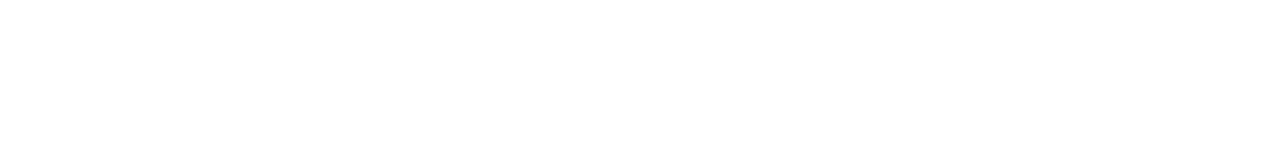
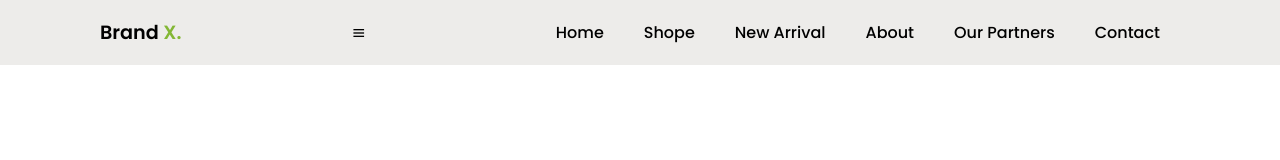
Before and after one commit to Dulmichamathka/Html-Css-Js---Furniture-Website, a plain HTML site: page index.html in a window 1280 px wide. Drawn offline with nearby package versions, Linux system fonts and the light colour scheme.

Commit message:
making header and  styled  it

```diff
--- a/index.html
+++ b/index.html
@@ -13,5 +13,19 @@
       href="https://cdn.jsdelivr.net/npm/boxicons@latest/css/boxicons.min.css"
     />
   </head>
-  <body></body>
+  <body>
+    <!--Navbar -->
+    <header>
+      <a href="#" class="logo"> Brand <span>X.</span> </a>
+      <div class="bx bx-menu" id="menu-icon"></div>
+      <ul class="navbar">
+        <li><a href="#home">Home</a></li>
+        <li><a href="#shop">Shope</a></li>
+        <li><a href="#new">New Arrival</a></li>
+        <li><a href="#about">About</a></li>
+        <li><a href="#brands">Our Partners</a></li>
+        <li><a href="#contact">Contact</a></li>
+      </ul>
+    </header>
+  </body>
 </html>
--- a/style.css
+++ b/style.css
@@ -1 +1,52 @@
 /*Google fonts*/
+@import url("https://fonts.googleapis.com/css2?family=Poppins:ital,wght@0,100;0,200;0,300;0,400;0,500;0,600;0,700;0,800;0,900;1,100;1,200;1,300;1,400;1,500;1,600;1,700;1,800;1,900&display=swap");
+
+* {
+  margin: 0;
+  padding: 0;
+  box-sizing: border-box;
+  scroll-behavior: smooth;
+  scroll-padding-top: 2rem;
+  list-style: none;
+  text-decoration: none;
+  font-family: "Poppins", sans-serif;
+}
+
+:root {
+  --text-color: #000000;
+  --main-color: #83b735;
+}
+
+header {
+  position: fixed;
+  width: 100%;
+  top: 0;
+  right: 0;
+  z-index: 1000;
+  display: flex;
+  align-items: center;
+  justify-content: space-between;
+  padding: 18px 100px;
+  background: #edecea;
+}
+
+.logo {
+  font-size: 1.2rem;
+  font-weight: 600;
+  color: var(--text-color);
+}
+.logo span {
+  color: var(--main-color);
+}
+
+.navbar {
+  position: relative;
+  display: flex;
+}
+
+.navbar a {
+  font-size: 1rem;
+  padding: 10px 20px;
+  font-weight: 500;
+  color: var(--text-color);
+}
```
